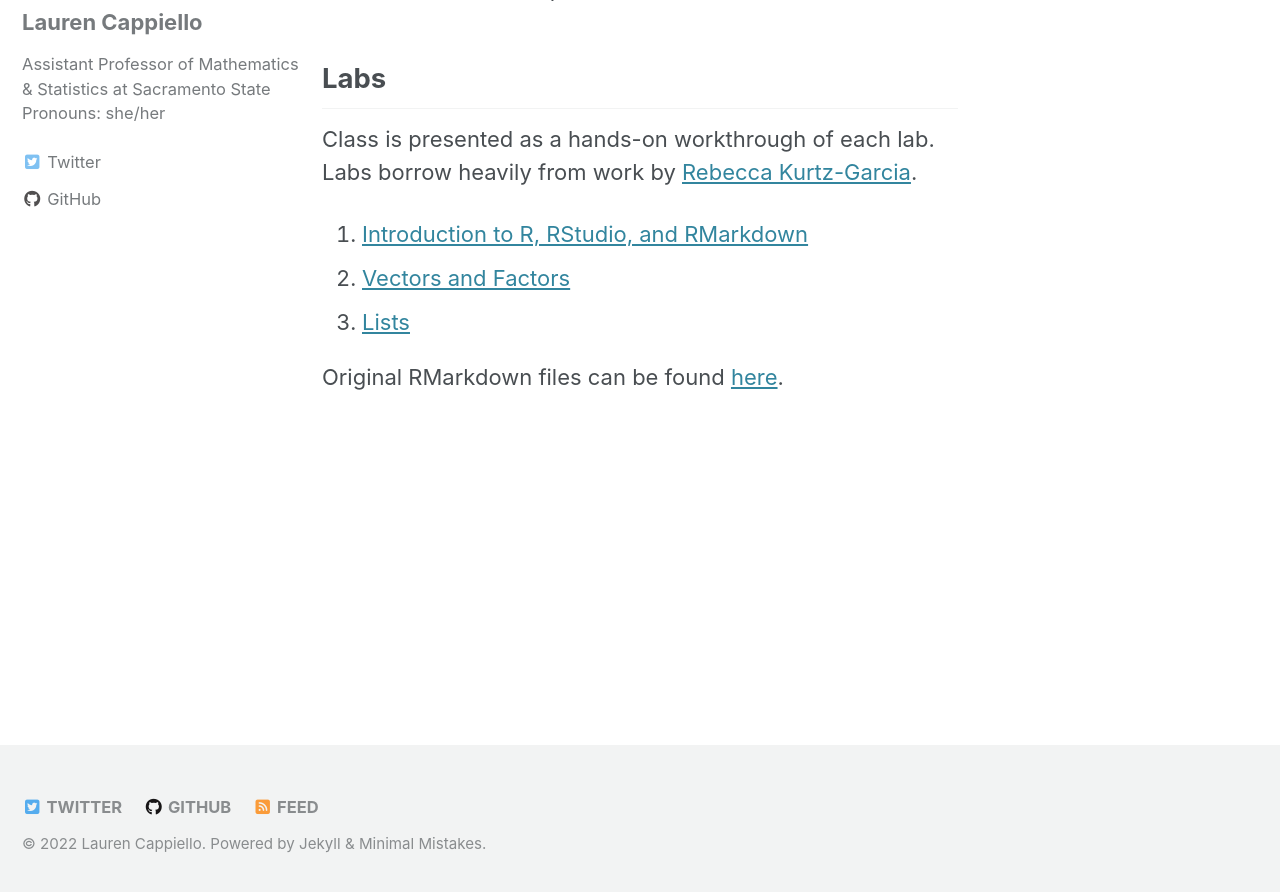
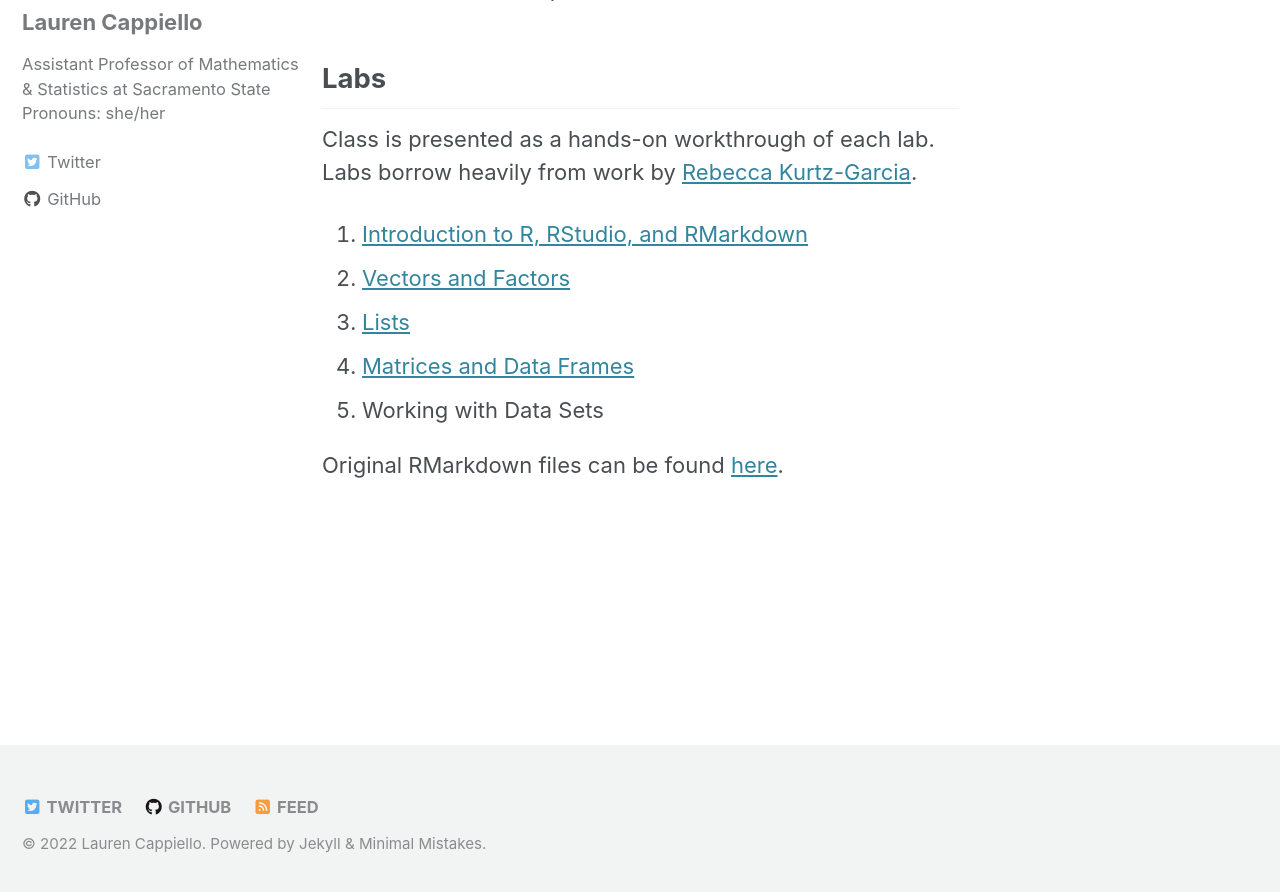
Before and after one commit to lgpcappiello/lgpcappiello.github.io, a Jekyll site: the page built from teaching/stat128/index.md, in a window 1280 px wide and 900 px high, scrolled down 222 px. Shown: the top 892 px of the window. Built offline with Jekyll 4.4.1, drawn with Linux system fonts in a browser that asks for light colours; cached includes are drawn as plain includes; nearby versions of some CDN libraries.

Commit message:
Update index.md

```diff
--- a/teaching/stat128/index.md
+++ b/teaching/stat128/index.md
@@ -14,5 +14,7 @@ Class is presented as a hands-on workthrough of each lab. Labs borrow heavily fr
 1. [Introduction to R, RStudio, and RMarkdown](https://lgpcappiello.github.io/teaching/stat128/rmarkdown/1-Intro-to-R.html)
 2. [Vectors and Factors](https://lgpcappiello.github.io/teaching/stat128/rmarkdown/2-Vectors.html)
 3. [Lists](https://lgpcappiello.github.io/teaching/stat128/rmarkdown/3-Lists.html)
+4. [Matrices and Data Frames](https://lgpcappiello.github.io/teaching/stat128/rmarkdown/4-Matrices.html)
+5. Working with Data Sets
 
 Original RMarkdown files can be found [here](https://github.com/lgpcappiello/lgpcappiello.github.io/tree/master/teaching/stat128/rmarkdown).
```
